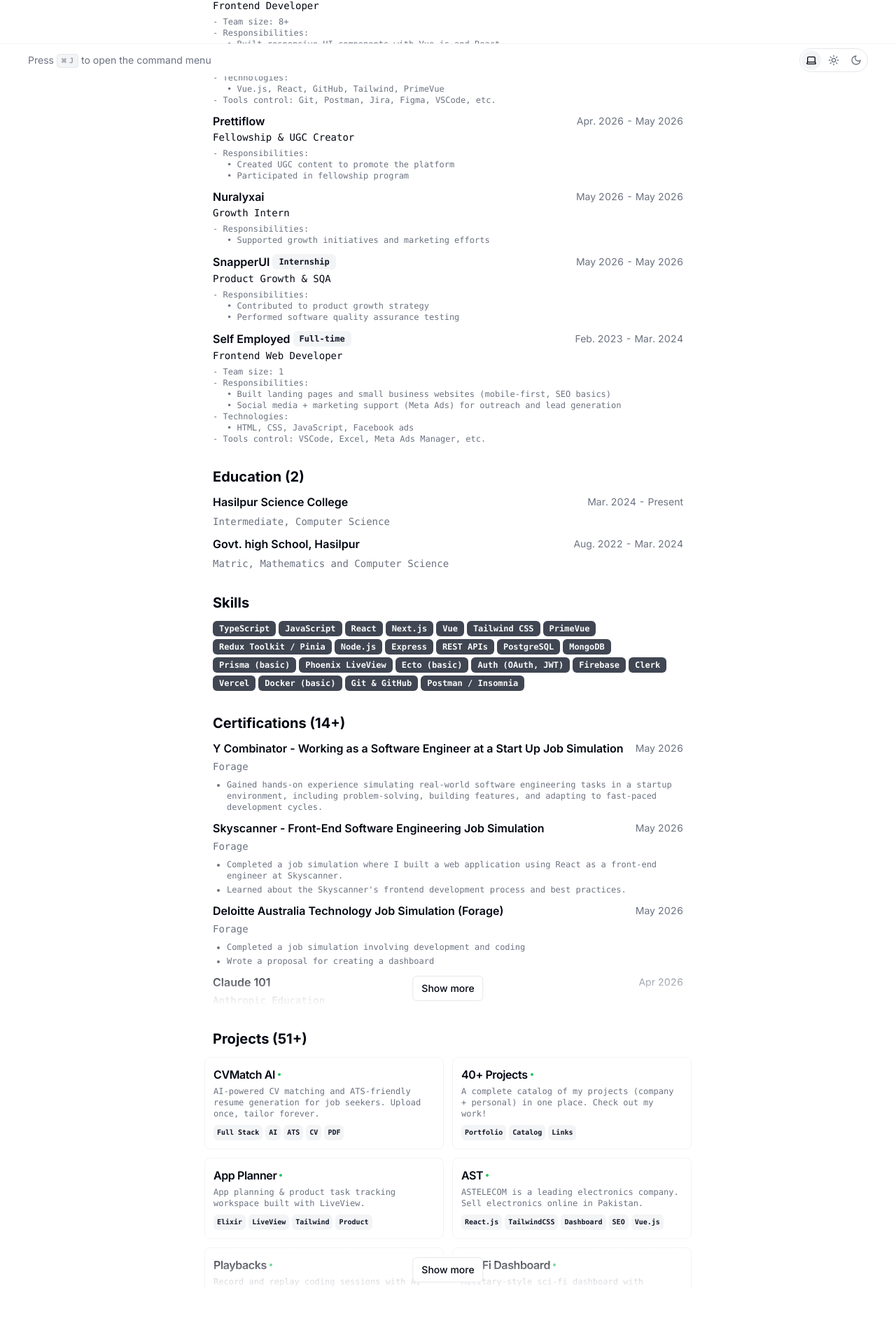
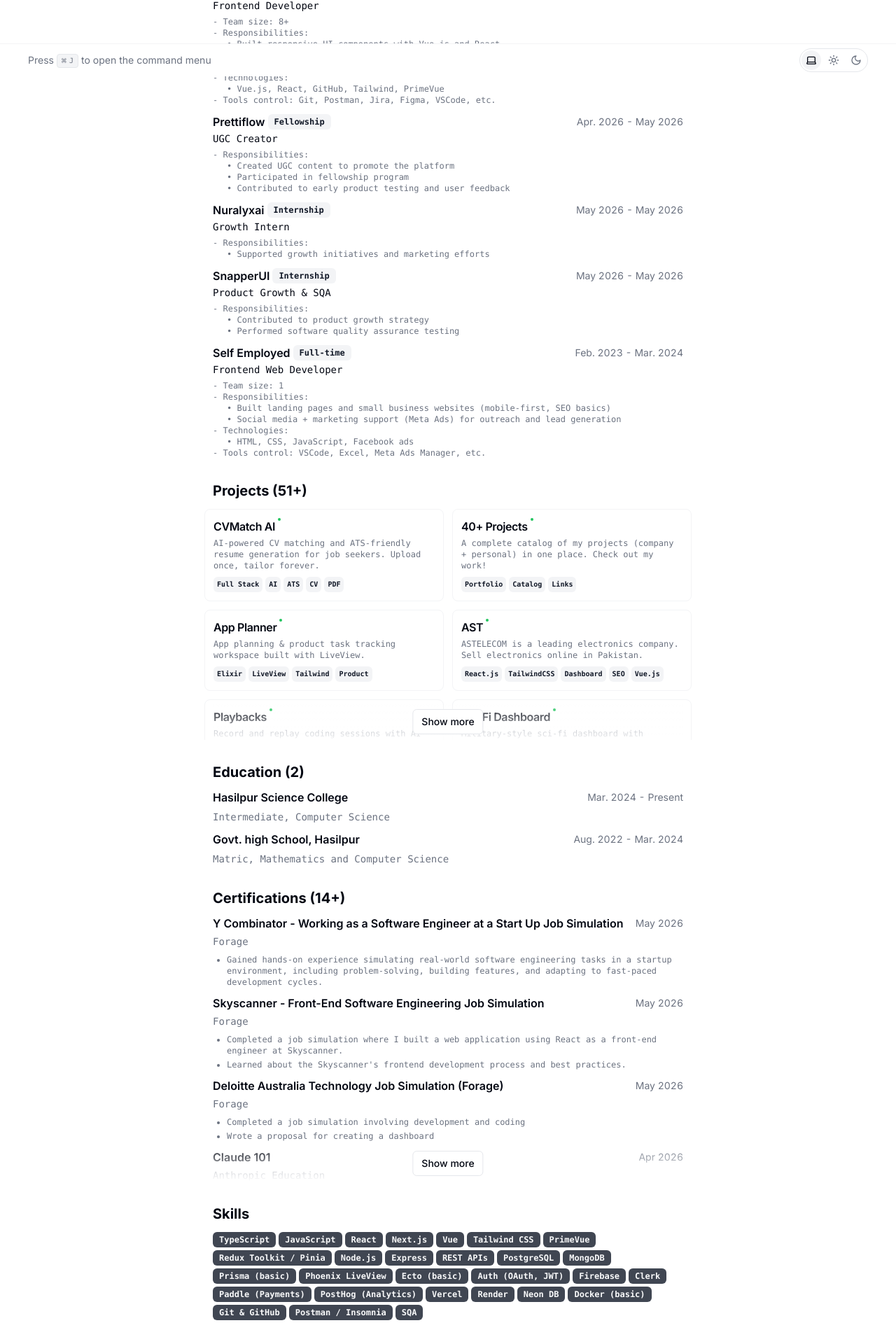
Before and after one commit to code-abdulrehman/Portfolio, a Next.js app: page / in a window 1280 px wide. Shown: the part 691-2611 px from the top of the page at 70% size. Built offline with nearby package versions, Linux system fonts and the light colour scheme.

Commit message:
add more data and update layout

```diff
--- a/src/app/page.tsx
+++ b/src/app/page.tsx
@@ -132,6 +132,13 @@
             );
           })}
         </Section>
+
+        <ProjectsSection
+          projects={RESUME_DATA.projects}
+          defaultCount={4}
+          title={`Projects (${formatCount(RESUME_DATA.projects.length + 38)})`}
+        />
+
         <Section>
           <h2 className="text-xl font-bold">Education ({RESUME_DATA.education.length})</h2>
           {RESUME_DATA.education.map((education) => {
@@ -152,14 +159,6 @@
             );
           })}
         </Section>
-        <Section>
-          <h2 className="text-xl font-bold">Skills</h2>
-          <div className="flex flex-wrap gap-1">
-            {RESUME_DATA.skills.map((skill) => {
-              return <Badge key={skill}>{skill}</Badge>;
-            })}
-          </div>
-        </Section>
 
         {"certifications" in RESUME_DATA ? (
           <CertificationsSection
@@ -169,12 +168,14 @@
           />
         ) : null}
 
-        {/* Default: 2 full rows (4 items) + half row peek */}
-        <ProjectsSection
-          projects={RESUME_DATA.projects}
-          defaultCount={4}
-          title={`Projects (${formatCount(RESUME_DATA.projects.length + 38)})`}
-        />
+        <Section>
+          <h2 className="text-xl font-bold">Skills</h2>
+          <div className="flex flex-wrap gap-1">
+            {RESUME_DATA.skills.map((skill) => {
+              return <Badge key={skill}>{skill}</Badge>;
+            })}
+          </div>
+        </Section>
       </section>
 
       <CommandMenu
--- a/src/components/print-drawer.tsx
+++ b/src/components/print-drawer.tsx
@@ -24,8 +24,8 @@
       <DrawerContent>
         <div className="mx-auto w-full max-w-sm">
           <DrawerHeader>
-            <DrawerTitle>Move Goal</DrawerTitle>
-            <DrawerDescription>Set your daily activity goal.</DrawerDescription>
+            <DrawerTitle>Download CV as PDF</DrawerTitle>
+            <DrawerDescription>Your browser will open the print dialog. Choose &quot;Save as PDF&quot; as the destination.</DrawerDescription>
           </DrawerHeader>
           <div className="p-4 pb-0"></div>
           <DrawerFooter>
--- a/src/components/project-card.tsx
+++ b/src/components/project-card.tsx
@@ -77,18 +77,18 @@
                   <a
                     href={link}
                     target="_blank"
-                    className="inline-flex items-center gap-1 hover:underline"
+                    className="inline-flex print:flex-col print:gap-0 items-start gap-1 hover:underline print:text-xs"
                   >
                     {title}{" "}
                     <span className="h-1 w-1 rounded-full bg-green-500 animate-pulse"></span>
+                    <span className="hidden print:inline text-xs underline text-primary">
+                      {link.replace("https://", "").replace("www.", "").replace(/\/$/, "")}
+                    </span>
                   </a>
                 ) : (
                   title
                 )}
               </CardTitle>
-              <div className="hidden font-mono text-xs underline print:visible">
-                {link?.replace("https://", "").replace("www.", "").replace("/", "")}
-              </div>
               <CardDescription className="font-mono text-xs">
                 {description}
               </CardDescription>
@@ -111,9 +111,9 @@
           </>
           </Card>
       ) :
-      <Card className="relative flex flex-col overflow-hidden border border-muted p-3 cursor-not-allowed bg-background/50 backdrop-blur">
+      <Card className="relative flex flex-col overflow-hidden border border-muted p-3 cursor-not-allowed bg-background/50 backdrop-blur print:cursor-auto print:bg-background">
       <>
-      <div className="absolute inset-0 z-10 flex flex-col items-center justify-center rounded-lg bg-background/80 backdrop-blur-sm">
+      <div className="absolute inset-0 z-10 flex flex-col items-center justify-center rounded-lg bg-background/80 backdrop-blur-sm print:hidden">
       <p className="text-sm text-muted-foreground">
           {condition.description ? condition.description : ""}
         </p>
@@ -123,23 +123,23 @@
       </div>
       <CardHeader className="">
         <div className="space-y-1">
-          <CardTitle className="text-base cursor-not-allowed">
+          <CardTitle className="text-base cursor-not-allowed print:cursor-auto">
             {link ? (
               <a
-                // href={link}
+                href={link}
                 target="_blank"
-                className="inline-flex items-center gap-1 hover:underline"
+                className="inline-flex items-center gap-1 hover:underline print:text-xs"
               >
                 {title}{" "}
-                <span className="h-1 w-1 rounded-full bg-orange-500 animate-pulse"></span>
+                <span className="h-1 w-1 rounded-full bg-orange-500 animate-pulse print:hidden"></span>
+                <span className="hidden print:inline font-mono text-xs underline text-primary">
+                  {link.replace("https://", "").replace("www.", "").replace(/\/$/, "")}
+                </span>
               </a>
             ) : (
               title
             )}
           </CardTitle>
-          <div className="hidden font-mono text-xs underline print:visible">
-            {link?.replace("https://", "").replace("www.", "").replace("/", "")}
-          </div>
           <CardDescription className="font-mono text-xs">
             {description}
           </CardDescription>
--- a/src/data/resume-data.tsx
+++ b/src/data/resume-data.tsx
@@ -136,8 +136,8 @@
     {
       company: "Prettiflow",
       link: "#",
-      badges: [],
-      title: "Fellowship & UGC Creator",
+      badges: ["Fellowship"],
+      title: "UGC Creator",
       logo: NSNLogo,
       start: "Apr. 2026",
       end: "May 2026",
@@ -146,13 +146,14 @@
           <div class="ml-5">
             • Created UGC content to promote the platform<br/>
             • Participated in fellowship program<br/>
+            • Contributed to early product testing and user feedback<br/>
           </div>
       `,
     },
     {
       company: "Nuralyxai",
       link: "#",
-      badges: [],
+      badges: ["Internship"],
       title: "Growth Intern",
       logo: NSNLogo,
       start: "May 2026",
@@ -339,10 +340,15 @@
     "Auth (OAuth, JWT)",
     "Firebase",
     "Clerk",
+    "Paddle (Payments)",
+    "PostHog (Analytics)",
     "Vercel",
+    "Render",
+    "Neon DB",
     "Docker (basic)",
     "Git & GitHub",
     "Postman / Insomnia",
+    "SQA",
   ],
   projects: [
     {
```
